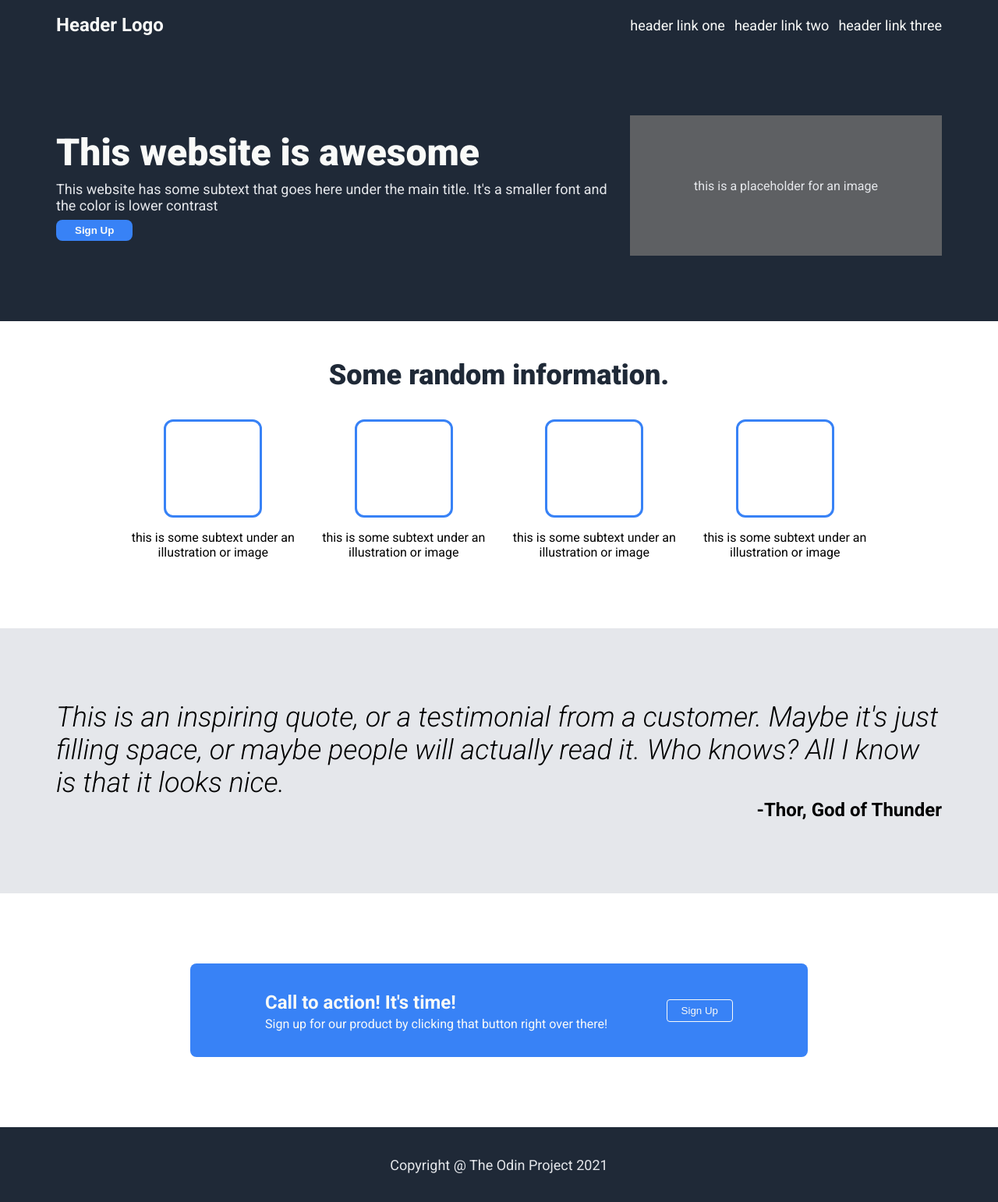
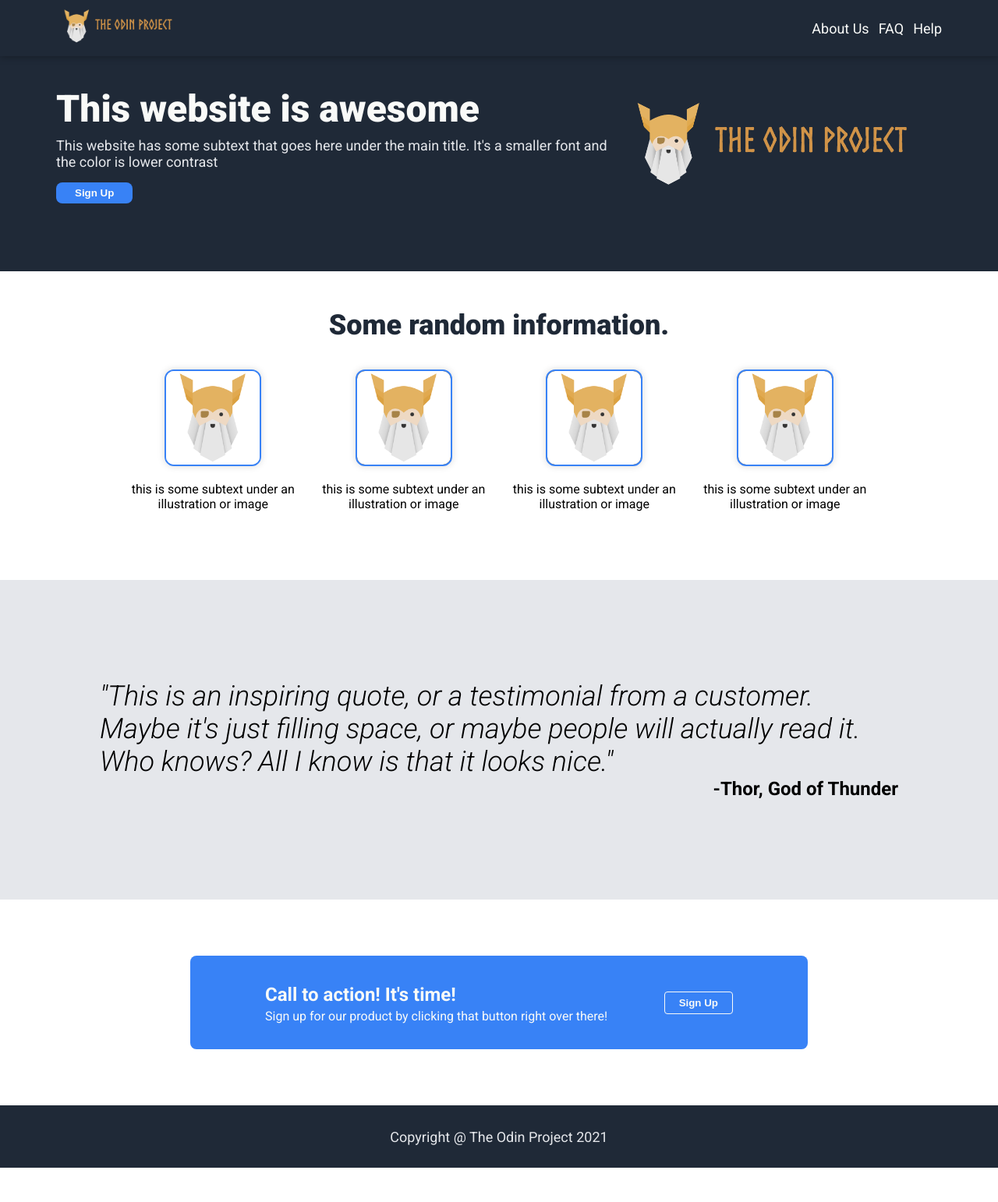
Before and after one commit to originalgenome/odin-landing-page, a plain HTML site: page index.html in a window 1280 px wide. Shown: the whole page at 78% size. After the commit the page ends 1498 px from the top, so only its background shows below. Drawn offline with Linux system fonts and the light colour scheme.

Commit message:
Add additional styling in CSS

```diff
--- a/index.html
+++ b/index.html
@@ -16,17 +16,17 @@
 <body>
     <header class="header-container">
         <div class="logo-container">
-            Header Logo
+            <img src="images/the-odin-project-logo-skill-finder-partners-page.png">
         </div>
         <div class="header-link-container">
             <div class="header-link">
-                <p>header link one</p>
+                <p>About Us</p>
             </div>
             <div class="header-link">
-                <p>header link two</p>
+                <p>FAQ</p>
             </div>
             <div class="header-link">
-                <p>header link three</p>
+                <p>Help</p>
             </div>
         </div>
     </header>
@@ -42,33 +42,41 @@
                 <button class="sign-up-button">Sign Up</button>
             </div>
             <div class="hero-text-image">
-                <p>this is a placeholder for an image</p>
+                <img src="images/the-odin-project-logo-skill-finder-partners-page.png">
             </div>
         </div>
         <div class="div-two">
             <p class="random-information">Some random information.</p>
             <div class="random-information-subtext-container">
                 <div class="random-information-subtext">
-                    <div class="subtext-illustration"></div>
+                    <div class="subtext-illustration">
+                        <img src="images/random-information.png">
                         <p class="subtext-illustration-desc">this is some subtext under an illustration or image</p>
+                    </div>
                 </div>
                 <div class="random-information-subtext">
-                    <div class="subtext-illustration"></div>
+                    <div class="subtext-illustration">
+                        <img src="images/random-information.png">
+                    </div>
                     <p class="subtext-illustration-desc">this is some subtext under an illustration or image</p>
                 </div>
                 <div class="random-information-subtext">
-                    <div class="subtext-illustration"></div>
+                    <div class="subtext-illustration">
+                        <img src="images/random-information.png">
+                    </div>
                     <p class="subtext-illustration-desc">this is some subtext under an illustration or image</p>
                 </div>
                 <div class="random-information-subtext">
-                    <div class="subtext-illustration"></div>
+                    <div class="subtext-illustration">
+                        <img src="images/random-information.png">
+                    </div>
                     <p class="subtext-illustration-desc">this is some subtext under an illustration or image</p>
                 </div>
             </div>
         </div>
         <div class="div-three">
             <div class="testimonial">
-                This is an inspiring quote, or a testimonial from a customer. Maybe it's just filling space, or maybe people will actually read it. Who knows? All I know is that it looks nice.
+                "This is an inspiring quote, or a testimonial from a customer. Maybe it's just filling space, or maybe people will actually read it. Who knows? All I know is that it looks nice."
             </div>
             <div class="testimonial-author">
                 -Thor, God of Thunder
--- a/styles/footer.css
+++ b/styles/footer.css
@@ -6,5 +6,5 @@
     background-color: #1f2937;
     color: #e5e7eb;
     font-size: 18px;
-    padding: 12px;
+    padding: 4px;
 }
--- a/styles/general.css
+++ b/styles/general.css
@@ -1,5 +1,5 @@
 body {
     font-family: Roboto, Arial, Times New Roman;
     margin: 0;
-    padding-top: 64px;
+    padding-top: 72px;
 }
--- a/styles/header.css
+++ b/styles/header.css
@@ -4,24 +4,23 @@
     justify-content: space-between;
     align-items: center;
     padding: 0px 72px;
-    height: 64px;
+    height: 72px;
     position: fixed;
     top: 0;
     left: 0;
     right: 0;
+    box-shadow: 0 0 10px rgba(0, 0, 0, 0.35);
 }
 
-.logo-container {
-    font-size: 24px;
-    font-weight: bold;
-    color: #F9FAF8;
-    cursor: pointer;
-    transition: opacity 0.15s;
-}
-    .logo-container:hover {
+    .logo-container img {
+        height: 48px;
+        cursor: pointer;
+    }
+
+    .logo-container:hover img {
         opacity: 0.7;
     }
-    .logo-container:active {
+    .logo-container:active img {
         opacity: 0.5;
     }
 
--- a/styles/main.css
+++ b/styles/main.css
@@ -1,20 +1,20 @@
 
 .div-one {
     background-color: #1F2937;
-    height: 300px;
     display: flex;
     justify-content: center;
     align-items: center;
-    padding: 24px 72px;
+    padding: 24px 72px 72px;
     gap: 24px
 }
 
     .hero-text-container {
         flex: 1;
         display: flex;
+        flex-wrap: wrap;
         flex-direction: column;
         justify-content: center;
-        gap: 8px
+        gap: 8px;
     }
         .hero-text {
             font-size: 48px;
@@ -31,11 +31,13 @@
         display: flex;
         align-items: center;
         justify-content: center;
-        background-color: #5e6063;
         color: #e5e7eb;
         height: 180px;
         max-width: 400px;
     }
+        .hero-text-image img {
+            height: 120px;
+        }
 
     .sign-up-button {
         border-radius: 8px;
@@ -46,13 +48,15 @@
         font-weight: bold;
         color: #F9FAF8;
         cursor: pointer;
-        transition: opacity 0.15s;
+        transition: opacity 0.15s, background-color 0.25s, color 0.25s;
+        margin-top: 8px;
     }
         .sign-up-button:hover {
-            opacity: 0.8;
+            background-color: #F9FAF8;
+            color: #3882F6;
         }
         .sign-up-button:active {
-            opacity: 0.6;
+            opacity: 0.7;
         }
 
 .div-two {
@@ -69,6 +73,7 @@
     }
     .random-information-subtext-container {
         display: flex;
+        flex-wrap: wrap;
         padding: 0 160px;
         justify-content: center;
         gap: 18px;
@@ -82,29 +87,29 @@
             flex-basis: 150px;
             flex: 1;
         }
-            .subtext-illustration {
-                height: 120px;
-                width: 120px;
-                border: 3px solid #3882F6;
+             .subtext-illustration img {                 height: 120px;
+                object-fit: cover;
                 border-radius: 12px;
+                border: 2px solid #3882F6;
+                background-color: black;
                 cursor: pointer;
-                transition: background-color 0.15s;
+                box-shadow: 0 0 10px rgba(0,0,0, 0.15);
+                transition: opacity 0.15s;
+                }
+            .subtext-illustration:hover img {
+                opacity: 0.8;
             }
-                .subtext-illustration:hover {
-                    background-color: #e5e7eb;
-                }
-                .subtext-illustration:active {
-                    background-color: #bbbbbb;
-                }
+            .subtext-illustration:active img {
+                opacity: 0.5;
+            }
 
 .div-three {
     background-color: #e5e7eb;
-    height: 340px;
     display: flex;
     flex-direction: column;
     align-items: center;
     justify-content: center;
-    padding: 0 72px;
+    padding: 128px 128px;
 }
     .testimonial {
         font-size: 36px;
@@ -118,17 +123,18 @@
     }
 
 .div-four {
-    height: 300px;
+    padding: 72px 0;
     display: flex;
     justify-content: center;
     align-items: center;
 }
     .call-to-action-container {
         background-color: #3882F6;
-        width: 600px;
+        flex-basis: 600px;
         border-radius: 8px;
         color: #F9FAF8;
         display: flex;
+        flex-wrap: wrap;
         justify-content: space-between;
         padding: 24px 96px;
         align-items: center;
@@ -140,47 +146,51 @@
         }
         .sign-up-button-two {
             color: #F9FAF8;
+            font-weight: bold;
             border: 1px solid #F9FAF8;
             background-color: #3882F6;
             padding: 6px 18px;
             border-radius: 4px;
             cursor: pointer;
-            transition: background-color 0.15s;
+            transition: background-color 0.25s, color 0.25s, opacity 0.15s;
         }
             .sign-up-button-two:hover {
-                background-color: #619eff;
+                border: none;
+                background-color: #F9FAF8;
+                color: #3882F6;
+                padding: 7px 19px;
             }
             .sign-up-button-two:active {
-                background-color: #70a7ff;
+                opacity: 0.7;
             }
 
 
 @media (min-width:1300px) {
     .div-one {
-        padding: 24px 200px;
+        padding: 24px 200px 72px;
     }
     .div-two {
-        padding: 24px 200px;
+        padding: 24px 200px 72px;
     }
     .div-three {
-        padding: 24px 200px;
+        padding: 128px 300px;
     }
     .div-four {
-        padding: 24px 200px;
+        padding: 72px 200px;
     }
 }
 
 @media (min-width: 1800px) {
     .div-one {
-        padding: 24px 320px;
+        padding: 24px 320px 72px;
     }
     .div-two {
-        padding: 24px 320px;
+        padding: 24px 320px 72px;
     }
     .div-three {
-        padding: 24px 320px;
+        padding: 128px 540px;
     }
     .div-four {
-        padding: 24px 320px;
+        padding: 72px 320px;
     }
 }
```
Also changed, not shown: images/random-information.png (added), images/the-odin-project-logo-skill-finder-partners-page.png (added).
